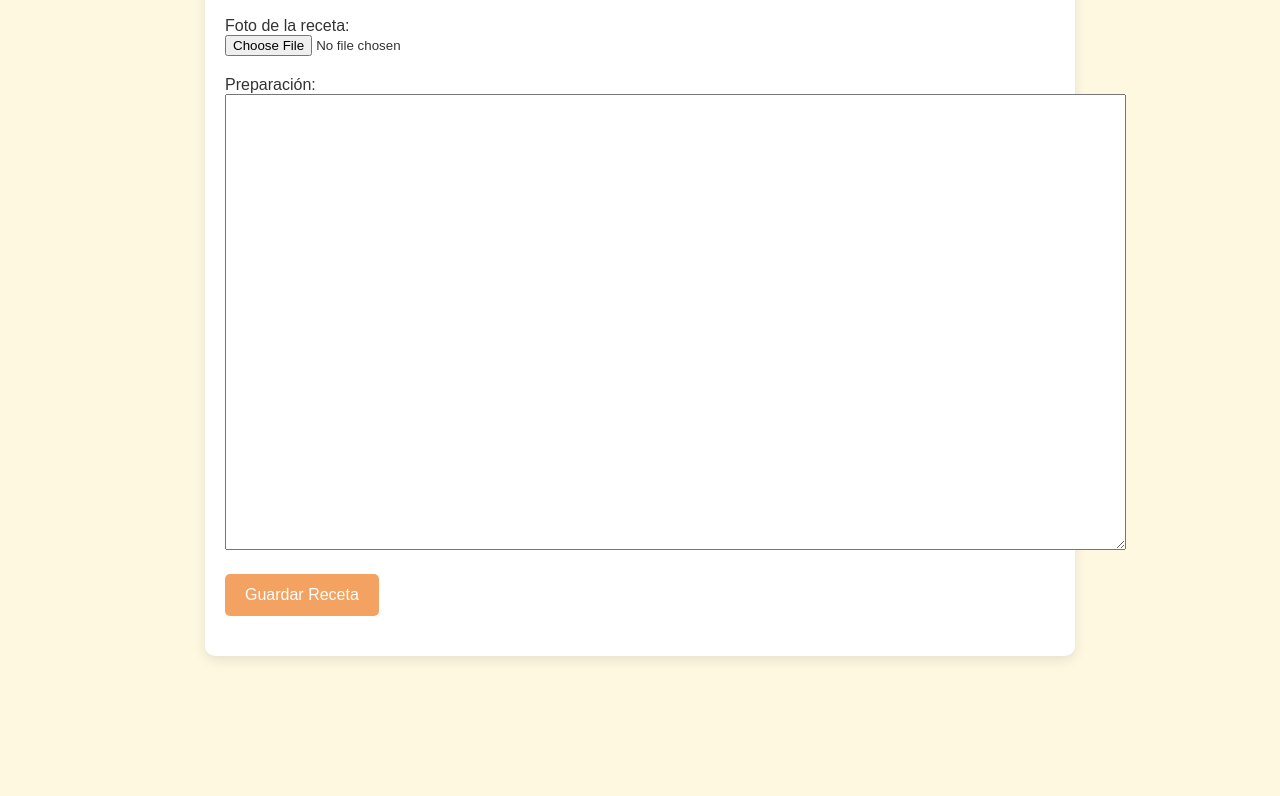
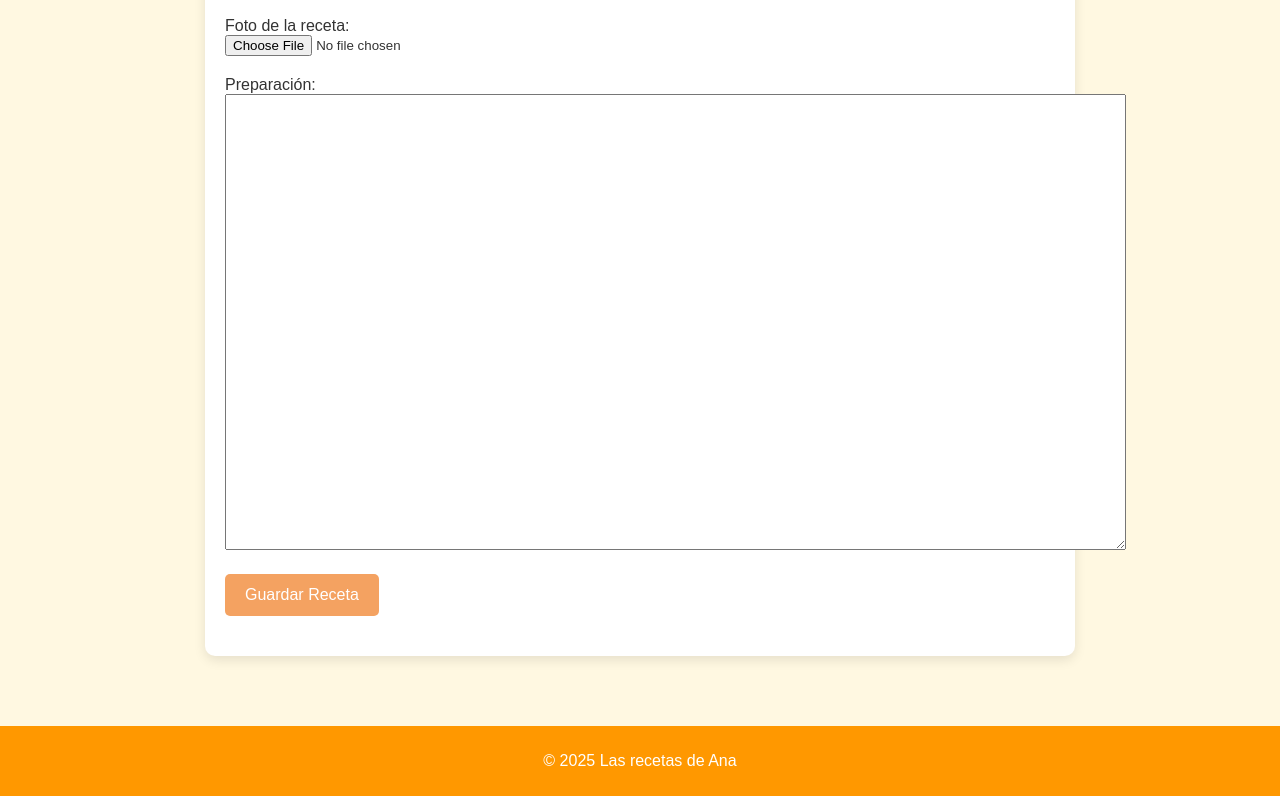
Before and after one commit to AArreguiB/p2, a plain HTML site: page enviar_receta.html in a window 1280 px wide. Shown: the part 606-1402 px from the top of the page. Before the commit the page ends 1332 px from the top, so only its background shows below. Drawn offline with Linux system fonts and the light colour scheme.

Commit message:
Modificacion del footer

```diff
--- a/enviar_receta.html
+++ b/enviar_receta.html
@@ -103,8 +103,9 @@
             </div>
         </form>
     </main>
-    <script src="app.js" type="module"></script>
-    <script src="recetas_nuevas.js" type="module"></script>
+    <footer>
+        <p>&copy; 2025 Las recetas de Ana</p>
+    </footer>
     <script src="script.js"></script>
 
 </body>
```
Also changed, not shown: index.html (+2 -2 lines), postres.html (+3 -0 lines), recetas_internacionales.html (+1 -1 lines), recetas_partido.html (+3 -0 lines), recetas_rapidas.html (+1 -1 lines).
